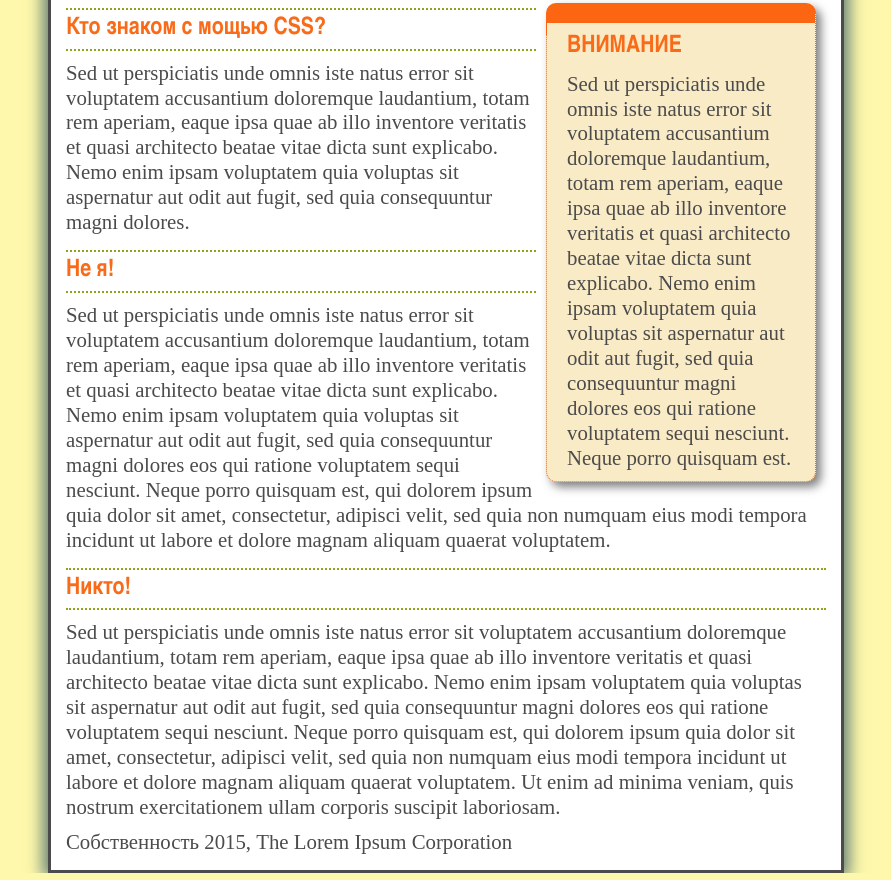
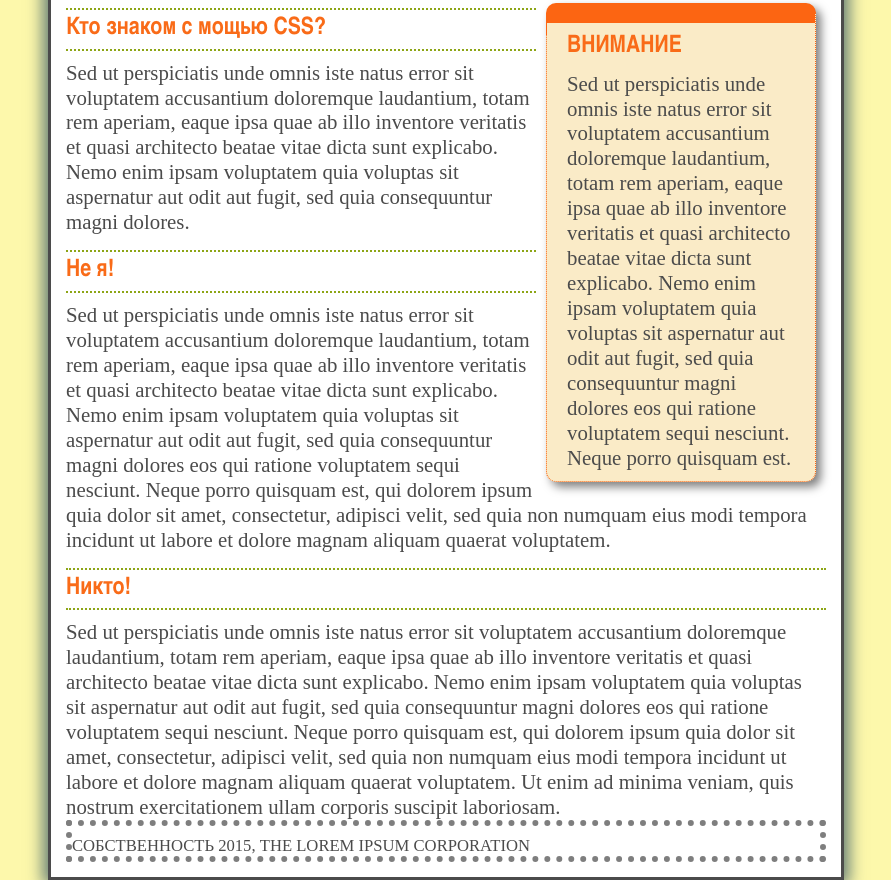
Before and after one commit to baisynova/lesson15, a plain HTML site: page index.html in a window 1280 px wide. Shown: the part 452-1332 px from the top of the page, without its empty margins (194-1085 px from the left). Drawn offline with Linux system fonts and the light colour scheme.

Commit message:
added styles for class copyright

```diff
--- a/main.css
+++ b/main.css
@@ -169,3 +169,9 @@ p {
   color: rgb(75, 75, 75);
   margin-top: 10px;
 }
+.copyright {
+  font-size: 0.8em;
+  border: 6px dotted rgba(0, 0, 0, 0.5);
+  color: rgb(150, 100, 23);
+  text-transform: uppercase;
+}
```
